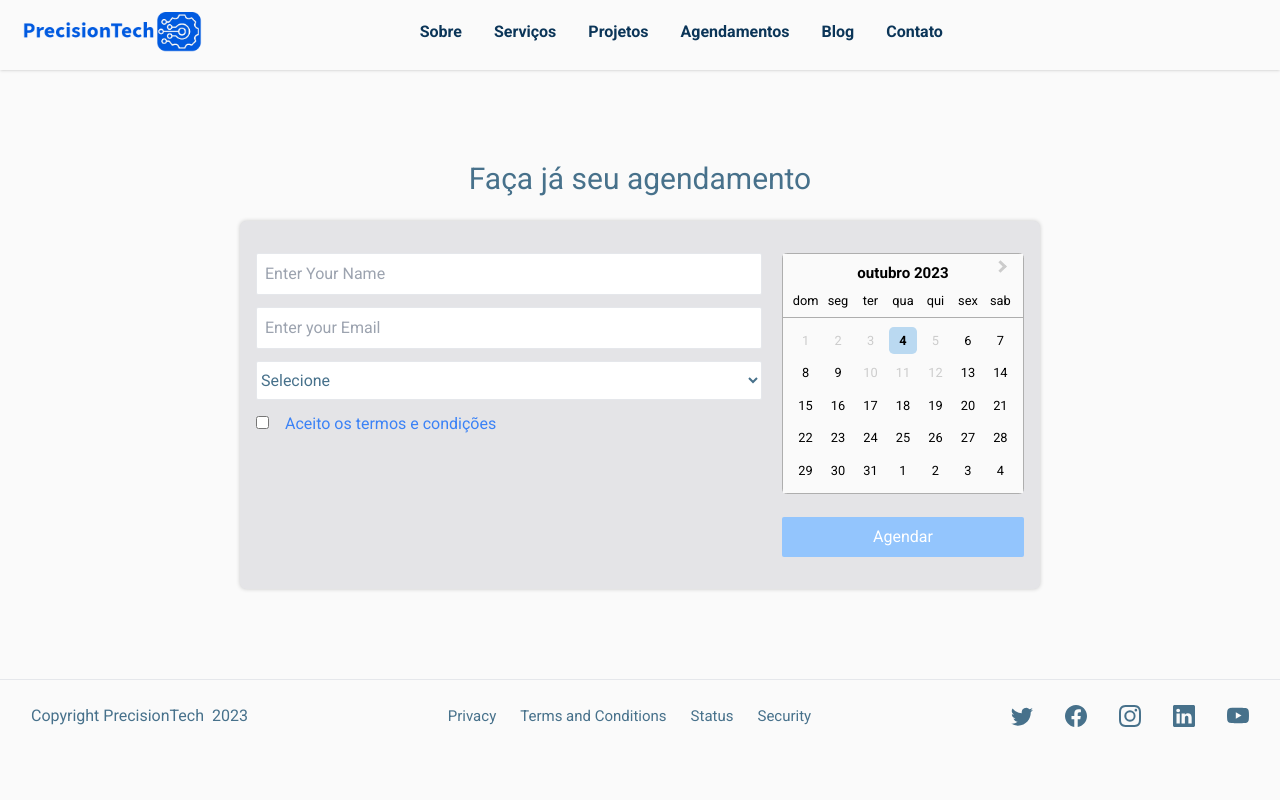
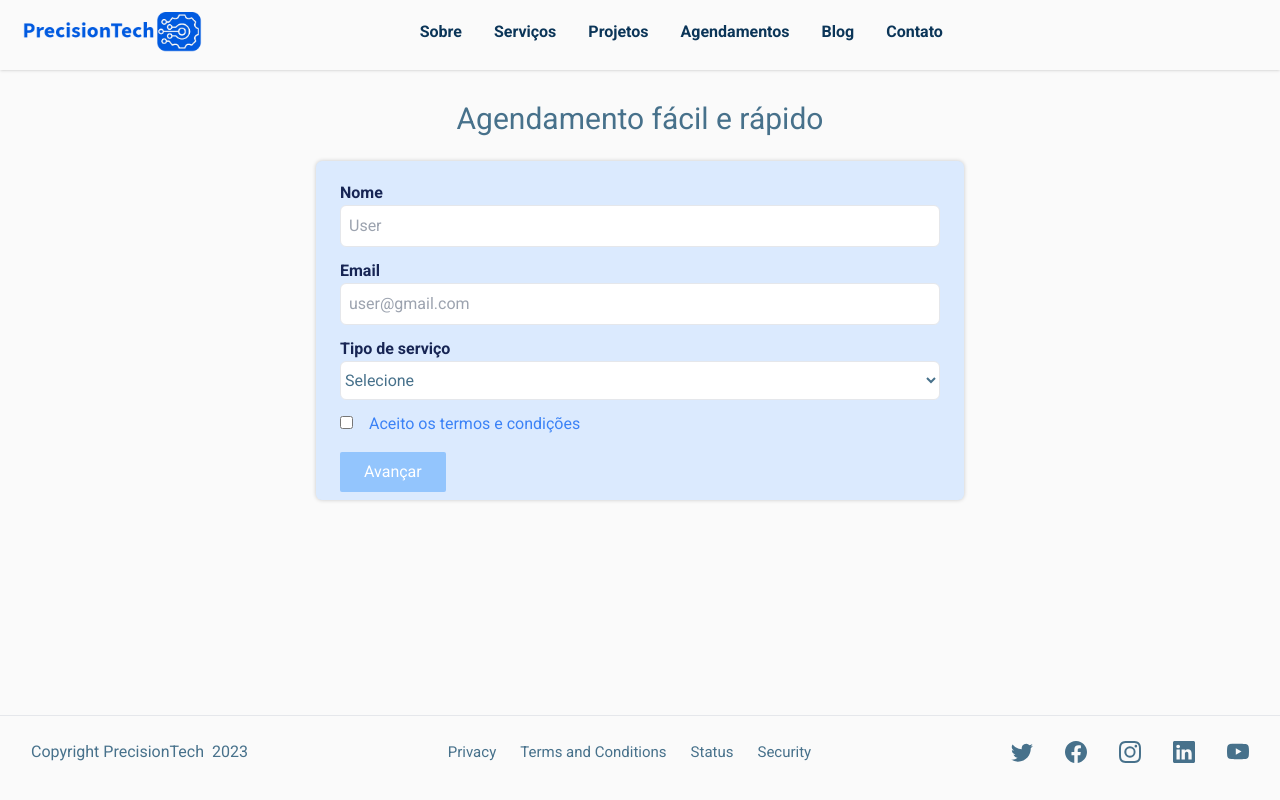
Before and after one commit to FranciscoNeto2909/PrecisionTech, a React (Vite) app: page /agendamento in a window 1280 px wide. Built offline with nearby package versions, Linux system fonts and the light colour scheme.

Commit message:
scheduling form improved

```diff
--- a/src/pages/scheduling/Scheduling.tsx
+++ b/src/pages/scheduling/Scheduling.tsx
@@ -20,7 +20,7 @@ type DateType = {
 
 export default function Scheduling() {
     const emailRegex = new RegExp("^[_a-z0-9-]+([_a-z0-9-]+)*@[a-z0-9-]+([a-z0-9-]+).([a-z]{2,3})$")
-
+    const [step, setStep] = useState(1)
     const [errorMsg, setErrorMsg] = useState("")
     const [terms, setTerms] = useState(false)
     const [scheduleDate, setScheduleDate] = useState<ScheduleType>({
@@ -47,11 +47,8 @@ export default function Scheduling() {
         return new Date(year, month, parseInt(day, 10));
     });
 
-    function handleSubmit(e: React.FormEvent) {
-        e.preventDefault();
-        const { name, email, service, date } = scheduleDate
-        const dateFormat: DateType = { year: 'numeric', month: 'numeric', day: 'numeric' };
-        const formatedDate = new Intl.DateTimeFormat('pt-BR', dateFormat);
+    function handleFirstStep() {
+
         if (terms === false) {
             setErrors({ ...errors, terms: true })
             setTimeout(() => {
@@ -78,7 +75,17 @@ export default function Scheduling() {
                 setErrors({ ...errors, email: false })
                 setErrorMsg("")
             }, 2000);
-        } else if (scheduleDate.service === "") {
+        } else {
+            setStep(step + 1)
+        }
+    }
+
+    function handleSubmit() {
+        const { name, email, service, date } = scheduleDate
+        const dateFormat: DateType = { year: 'numeric', month: 'numeric', day: 'numeric' };
+        const formatedDate = new Intl.DateTimeFormat('pt-BR', dateFormat);
+
+        if (scheduleDate.service === "") {
             setErrors({ ...errors, service: true })
             setErrorMsg("Selecione um tipo de serviço")
             setTimeout(() => {
@@ -104,41 +111,53 @@ export default function Scheduling() {
     }
 
     return (
-        <div className="" onSubmit={handleSubmit}>
-            <div className="my-6 flex flex-col items-center mx-auto max-w-[1250px] py-4 px-1 lg:px-6">
-                <h2 className="text-2xl mb-6 lg:text-3xl">Faça já seu agendamento</h2>
+        <div className="mb-6 lg:min-h-[74vh]">
+            <div className="flex flex-col items-center mx-auto max-w-[1250px] py-4 px-1 lg:px-6">
+                <h2 className="text-2xl mb-6 lg:text-3xl">Agendamento fácil e rápido</h2>
+                <div className="w-full flex flex-col items-center bg-blue-100 p-6 card-shadow md:w-auto lg:rounded-md lg:py-2">
+                    {step === 2 && <div className="w-[300px] mx-auto mb-12 bg-blue-100 text-blue-950 font-bold md:mb-8">
+                        <button className="ps-[2px]" onClick={() => setStep(1)}>&larr;</button>
+                    </div>}
+                    {step === 1 &&
                         <form
                             action=""
-                    className="bg-zinc-200 rounded-md flex flex-col gap-3 card-shadow py-8 px-2 w-full md:w-[600px] md:px-4 md:flex-row lg:w-[800px]"
-                >
-                    <div className="bg-zinc-200 flex-1 flex flex-col gap-3">
-                        <div className="bg-zinc-200">
+                            className="bg-blue-100 flex flex-col gap-3 mb-4  w-full md:w-[600px] md:flex-row">
+                            <div className="bg-blue-100 flex-1 flex flex-col gap-3">
+                                <div className="bg-blue-100 self-center">
+                                    <p className="bg-blue-100 text-blue-950 text-xl"></p>
+                                </div>
+                                <div className="bg-blue-100">
+                                    <label htmlFor="name" className="bg-blue-100 text-blue-950 font-bold">Nome</label>
                                     <input
+                                        id="name"
                                         autoComplete="none"
                                         value={scheduleDate.name}
                                         onChange={e => setScheduleDate({ ...scheduleDate, name: e.target.value })}
                                         type="text"
-                                placeholder="Enter your Name"
-                                className={`capitalize bg-white p-2 w-full rounded-sm outline-none border ${errors.name && "border-red-500"}`}
+                                        placeholder="user"
+                                        className={`capitalize bg-white p-2 w-full rounded-md outline-none border ${errors.name && "border-red-500"}`}
                                     />
                                     {errors.name &&
-                                <p className="bg-zinc-200 text-xs mt-1 ms-1 text-red-500">{errorMsg}</p>
+                                        <p className="bg-blue-100 text-xs mt-1 ms-1 text-red-500">{errorMsg}</p>
                                     }
                                 </div>
-                        <div className="bg-zinc-200">
+                                <div className="bg-blue-100">
+                                    <label htmlFor="email" className="bg-blue-100 text-blue-950 font-bold">Email</label>
                                     <input
+                                        id="email"
                                         value={scheduleDate.email}
                                         onChange={e => setScheduleDate({ ...scheduleDate, email: e.target.value })}
                                         type="email"
-                                placeholder="Enter your Email"
-                                className={`bg-white p-2 w-full rounded-sm outline-none border ${errors.email && "border-red-500"}`}
+                                        placeholder="user@gmail.com"
+                                        className={`bg-white p-2 w-full rounded-md outline-none border ${errors.email && "border-red-500"}`}
                                     />
                                     {errors.email &&
-                                <p className="bg-zinc-200 text-xs mt-1 ms-1 text-red-500">{errorMsg}</p>
+                                        <p className="bg-blue-100 text-xs mt-1 ms-1 text-red-500">{errorMsg}</p>
                                     }
                                 </div>
-                        <div className="bg-zinc-200">
-                            <select name="servicesSelect" title="Selecione" id="services" className={`outline-none bg-white py-2 border rounded-sm w-full ${errors.service && "border-red-500"}`} value={scheduleDate.service} onChange={e => setScheduleDate({ ...scheduleDate, service: e.target.value })}>
+                                <div className="bg-blue-100">
+                                    <label htmlFor="services" className="bg-blue-100 text-blue-950 font-bold">Tipo de serviço</label>
+                                    <select name="servicesSelect" title="Selecione" id="services" className={`outline-none bg-white py-2 border rounded-md w-full ${errors.service && "border-red-500"}`} value={scheduleDate.service} onChange={e => setScheduleDate({ ...scheduleDate, service: e.target.value })}>
                                         <option value="" key="0">
                                             Selecione
                                         </option>
@@ -159,16 +178,18 @@ export default function Scheduling() {
                                         </option>
                                     </select>
                                     {errors.service &&
-                                <p className="bg-zinc-200 text-xs mt-1 ms-1 text-red-500">{errorMsg}</p>
+                                        <p className="bg-blue-100 text-xs mt-1 ms-1 text-red-500">{errorMsg}</p>
                                     }
                                 </div>
-                        <div className="bg-zinc-200">
-                            <input id='terms' onClick={() => setTerms(!terms)} type="checkbox" className="me-4" />
-                            <label htmlFor="terms" className={`bg-zinc-200 text-blue-500 ${errors.terms && "text-red-500"}`}>Aceito os termos e condições</label>
+                                <div className="bg-blue-100">
+                                    <input id='terms' checked={terms} onClick={() => setTerms(!terms)} type="checkbox" className="me-4" />
+                                    <label htmlFor="terms" className={`bg-blue-100 text-blue-500 ${errors.terms && "text-red-500"}`}>Aceito os termos e condições</label>
                                 </div>
                             </div>
-                    <div className="self-center flex flex-col bg-transparent ps-2 datepicker-container">
-                        <div className="relative">
+                        </form>}
+                    {step === 2 &&
+                        <div className="self-center flex flex-col items-center bg-transparent ps-2 datepicker-container my-4">
+                            <div className="relative bg-blue-100 mb-4 scale-125">
                                 <DatePicker
                                     inline
                                     locale="pt-BR"
@@ -178,12 +199,14 @@ export default function Scheduling() {
                                     onChange={(dt) => setScheduleDate({ ...scheduleDate, date: dt })}
                                 />
                                 {errors.date &&
-                                <p className="absolute bottom-[-10px] start-0 bg-zinc-200 text-xs mt-1 ms-1 text-red-500">{errorMsg}</p>
+                                    <p className="absolute bottom-[-10px] start-0 bg-blue-100 text-xs mt-1 ms-1 text-red-500">{errorMsg}</p>
                                 }
                             </div>
-                        <button className={`w-full mt-4 py-2 px-6 self-start rounded-sm text-white ${terms === false ? "bg-blue-300" : "bg-blue-600 "}`}>Agendar</button>
+                        </div>}
+                    <div className={`bg-blue-100 self-start ${step === 2 && "w-[300px] mx-auto"}`}>
+                        <button onClick={step === 1 ? handleFirstStep : handleSubmit} className={`py-2 px-6 self-start rounded-sm text-white ${terms === false ? "bg-blue-300" : "bg-blue-600 "}`}>{step === 1 ? "Avançar" : "Agendar"}</button>
                     </div>
-                </form>
+                </div>
             </div>
         </div>
     );
```
Lines whose indentation alone changed are shown as unchanged.
